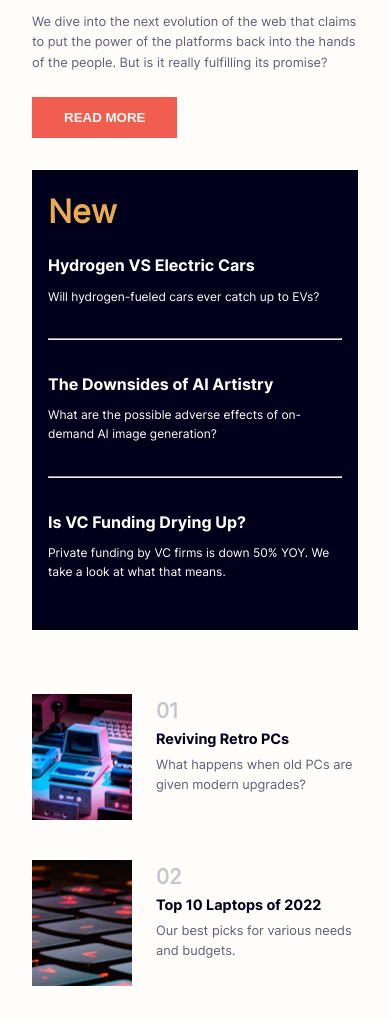
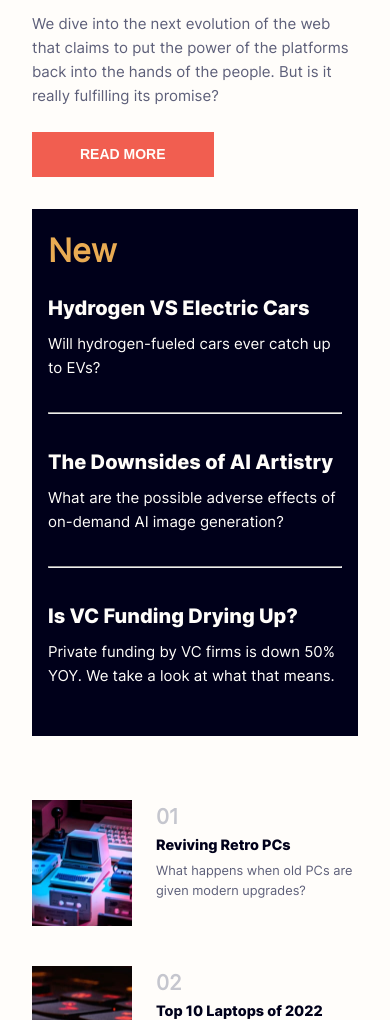
Before and after one commit to jejeadjanor/News-Homepage, a plain HTML site: page index.html in a window 390 px wide. Shown: the part 565-1585 px from the top of the page. Drawn offline with Linux system fonts and the light colour scheme.

Commit message:
design fixes

```diff
--- a/index.html
+++ b/index.html
@@ -47,17 +47,17 @@
           <div class="sidebar">
             <h2>New</h2>
             <article class="sidebar-article">
-                <h4> Hydrogen VS Electric Cars</h4>
+                <h3> Hydrogen VS Electric Cars</h3>
                 <p>Will hydrogen-fueled cars ever catch up to EVs?</p>
             </article>
             <hr>
             <article class="sidebar-article">
-                <h4>The Downsides of AI Artistry</h4>
+                <h3>The Downsides of AI Artistry</h3>
                 <p>What are the possible adverse effects of on-demand AI image generation?</p>
             </article>
             <hr>
             <article class="sidebar-article">
-              <h4>Is VC Funding Drying Up?</h4>
+              <h3>Is VC Funding Drying Up?</h3>
               <p>Private funding by VC firms is down 50% YOY. We take a look at what that means.</p>
             </article>
           </div>
--- a/styles.css
+++ b/styles.css
@@ -6,7 +6,8 @@
     --grayish-blue: hsl(233, 8%, 79%);
     --dark-grayish-blue: hsl(236, 13%, 42%);
     --very-dark-blue: hsl(240, 100%, 5%);
-    --paragraph-font-size: 0.8em;
+    --paragraph-font-size-mobile: 0.938rem;
+    --paragraph-font-size-desktop: 0.8rem;
     --black: hsl(0, 0%, 0%);
     --silver:hsl(233, 8%, 79%);
     --gun-metal: hsl(236, 13%, 42%);
@@ -74,6 +75,7 @@ body {
     text-decoration: none;
     color: var(--dark-grayish-blue);
     transition: color 0.3s ease;
+    font-size: var(--paragraph-font-size-desktop);
 }
 
 .nav-links a:hover {
@@ -138,7 +140,7 @@ body {
 }
 
 .featured-text p {
-    font-size: var(--paragraph-font-size);
+    font-size: var(--paragraph-font-size-desktop);
     color: var(--gun-metal);
 }
 
@@ -146,7 +148,8 @@ body {
     background-color: var(--soft-red);
     color: var(--off-white);
     border: none;
-    padding: 0.8rem 2rem;
+    padding: 0.9rem 3rem;
+    font-size: 0.875rem;
     font-weight: 700;
     left: 0.3rem;
     cursor: pointer;
@@ -172,20 +175,21 @@ body {
     margin-bottom: 1rem;
 }
 
-.sidebar-article h4{
+.sidebar-article h3{
     color: var(--off-white);
-    font-family: 'Inter-Bold';
+    font-family: 'Inter-ExtraBold';
+    font-size: 1.25rem;
     margin-bottom: 0.5rem;
 }
 
-.sidebar-article h4:hover{
+.sidebar-article h3:hover{
     color: var(--soft-orange);
     cursor: pointer;
 }
 
 .sidebar-article p {
     margin-bottom: 2rem;
-    font-size: 0.75rem;
+    font-size: var(--paragraph-font-size-desktop);
 }
 
 hr{
@@ -235,7 +239,7 @@ hr{
 }
 
 .article-content p {
-    font-size: var(--paragraph-font-size);
+    font-size: var(--paragraph-font-size-desktop);
     color: var(--gun-metal);
 }
 
@@ -268,9 +272,27 @@ hr{
         font-size: 2.5rem;
    }
 
+   .featured-text p {
+    font-size: var(--paragraph-font-size-mobile);
+    }
+
+    .sidebar-article p {
+        margin-bottom: 2rem;
+        font-size: var(--paragraph-font-size-mobile);
+    }
+
     .numbered-articles {
         grid-template-columns: 1fr;
         gap: 2rem;
+    }
+
+    .article-content h3 {
+        font-family: "Inter-ExtraBold";
+        font-size: 0.9rem;
+    }
+
+    .article-content p {
+        font-size: 0.8rem;
     }
 
     .menu-button {
@@ -308,7 +330,7 @@ hr{
         width: 30px;
         .fa {
             color: var(--dark-grayish-blue);
-            font-size: 1.5rem;
+            font-size: 2.15rem;
         }
     }
 
@@ -322,4 +344,16 @@ hr{
     .featured-content h2{
         font-size: 2rem;
     }
+
+    .featured-text p {
+        font-size: var(--paragraph-font-size-mobile);
+    }
+
+    .sidebar-article p {
+        font-size: var(--paragraph-font-size-mobile);
+    }
+
+    .article-content p {
+        font-size: var(--paragraph-font-size-mobile);
+    }
 }
```
